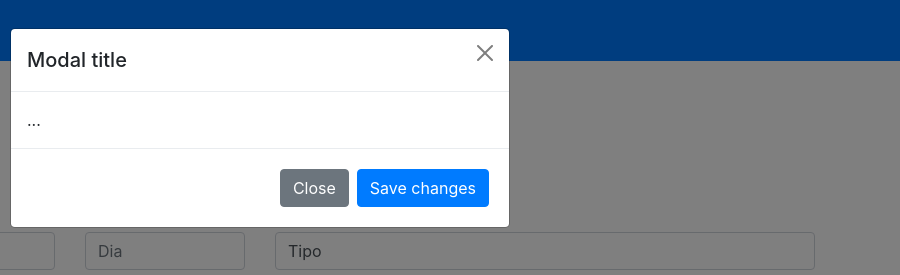
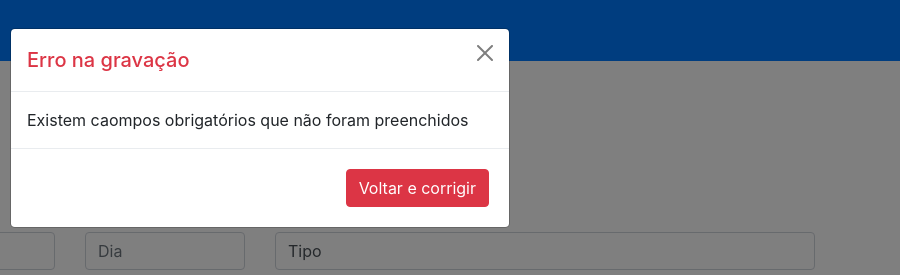
Before and after one commit to EdsonTomas/or-amento_pessoal, a plain HTML site: page arquivos_iniciais/index.html in a window 1280 px wide. Both pictures are taken after a click on the button "Launch demo modal". Shown: the top 275 px of the page, 380-1280 px from the left. Drawn offline with nearby package versions, Linux system fonts and the light colour scheme.

Commit message:
Modal configurado

```diff
--- a/arquivos_iniciais/index.html
+++ b/arquivos_iniciais/index.html
@@ -113,24 +113,23 @@
     </div>
 
     <!-- Button trigger modal -->
-<button type="button" class="btn btn-primary" data-bs-toggle="modal" data-bs-target="#exampleModal">
+<button type="button" class="btn btn-primary" data-bs-toggle="modal" data-bs-target="#erroGravacao">
   Launch demo modal
 </button>
 
 <!-- Modal -->
-<div class="modal fade" id="exampleModal" tabindex="-1" aria-labelledby="exampleModalLabel" aria-hidden="true">
+<div class="modal fade" id="erroGravacao" tabindex="-1" aria-labelledby="exampleModalLabel" aria-hidden="true">
   <div class="modal-dialog">
     <div class="modal-content">
-      <div class="modal-header">
-        <h5 class="modal-title" id="exampleModalLabel">Modal title</h5>
+      <div class="modal-header text-danger">
+        <h5 class="modal-title" id="exampleModalLabel">Erro na gravação</h5>
         <button type="button" class="btn-close" data-bs-dismiss="modal" aria-label="Close"></button>
       </div>
       <div class="modal-body">
-        ...
+        Existem caompos obrigatórios que não foram preenchidos
       </div>
       <div class="modal-footer">
-        <button type="button" class="btn btn-secondary" data-bs-dismiss="modal">Close</button>
-        <button type="button" class="btn btn-primary">Save changes</button>
+        <button type="button" class="btn btn-danger" data-bs-dismiss="modal">Voltar e corrigir</button>
       </div>
     </div>
   </div>
```
